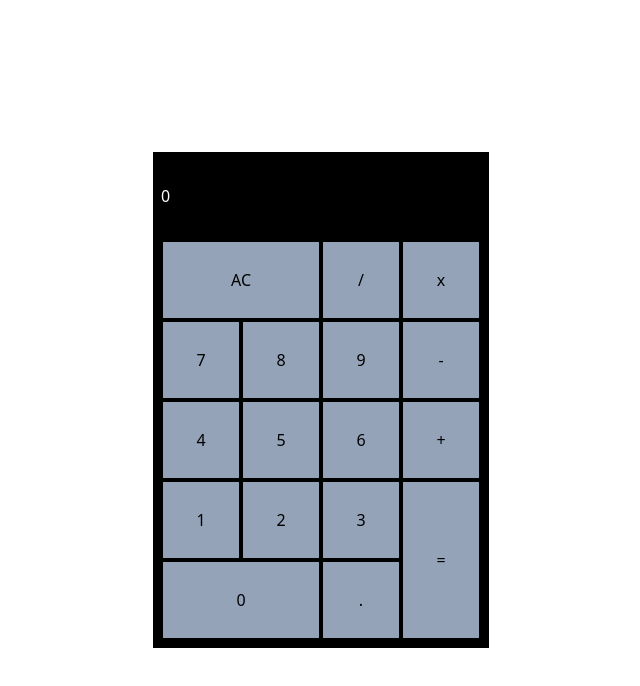
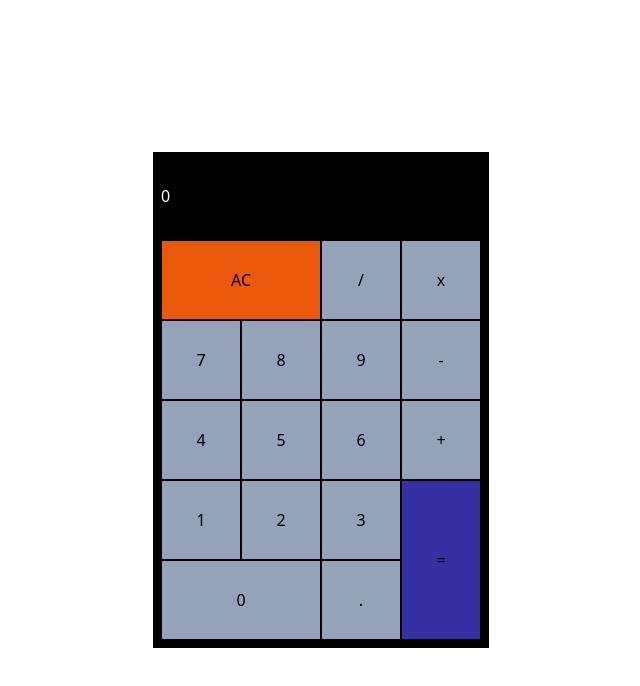
Before and after one commit to mkhantk/react-calculator, a React (Create React App) app: page / in a window 1280 px wide. Shown: the top 686 px of the page, without its empty margins (319-959 px from the left). Built offline with nearby package versions, Linux system fonts and the light colour scheme.

Commit message:
Add color and effect on numpad

```diff
--- a/src/App.css
+++ b/src/App.css
@@ -1,9 +1,9 @@
 .custom-button {
-  @apply w-1/4 h-1/5 bg-slate-400 border-2 border-black
+  @apply active:bg-orange-600 hover:text-white w-1/4 h-1/5 bg-slate-400 border border-black
 }
 
 .custom-button.clear-btn {
-  @apply w-2/4 h-1/5
+  @apply active:bg-slate-500 w-2/4 h-1/5 bg-orange-600
 }
 
 .custom-button.last-three {
@@ -15,5 +15,5 @@
 }
 
 .custom-button.equal-btn {
-  @apply h-2/5
+  @apply active:bg-slate-500 hover:text-white h-2/5 bg-indigo-800
 }
```
